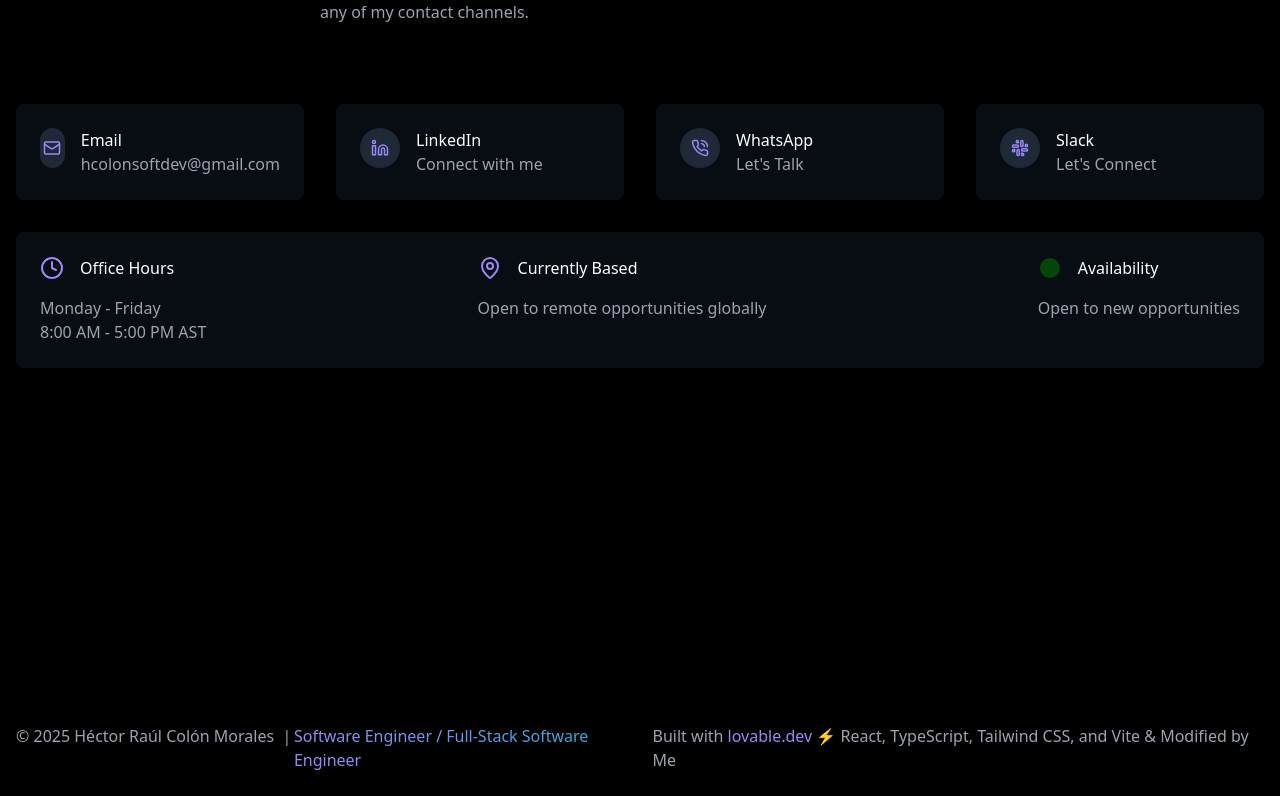
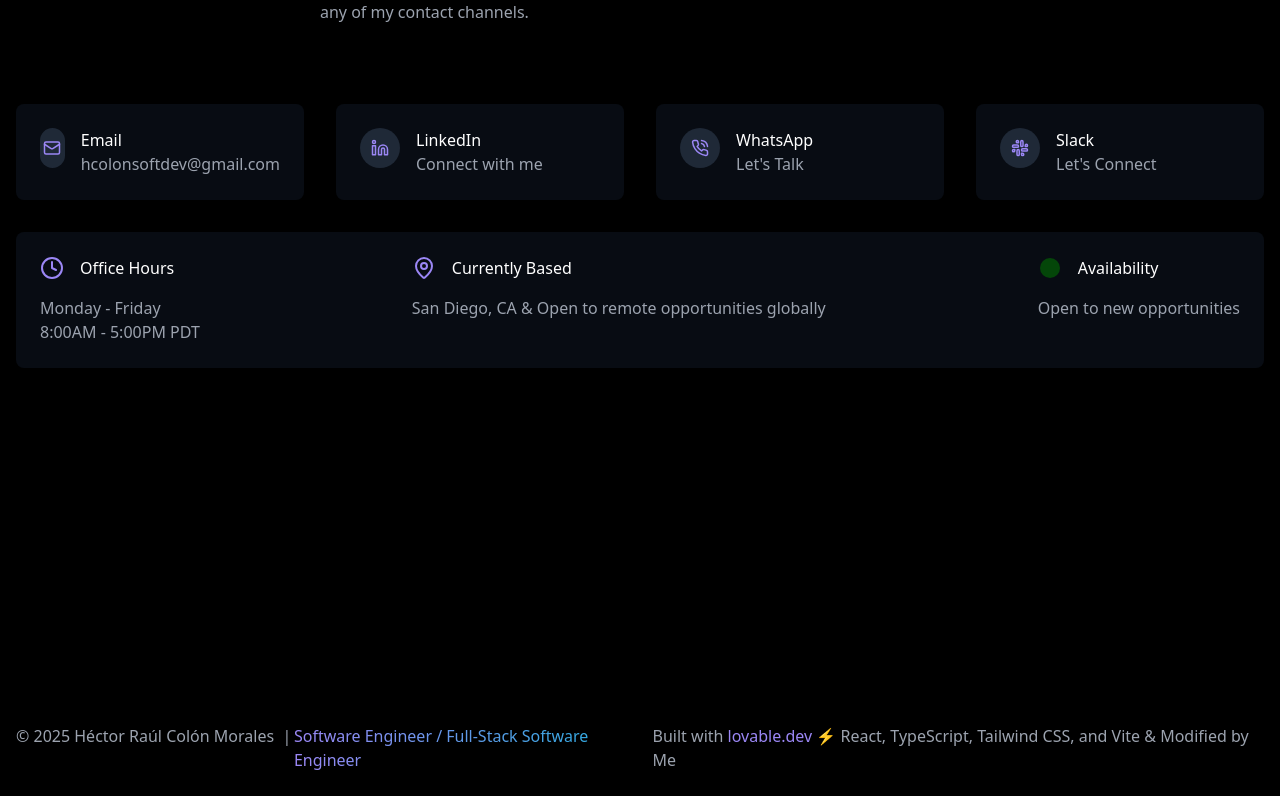
Before and after one commit to HectorColon/portfolio-design-journey, a React (Vite) app: page / in a window 1280 px wide. Shown: the part 5908-6704 px from the top of the page. Built offline with nearby package versions, Linux system fonts and the light colour scheme.

Commit message:
Update packages and contact method

```diff
--- a/src/components/sections/ContactMe.tsx
+++ b/src/components/sections/ContactMe.tsx
@@ -73,7 +73,7 @@ const ContactMe = ({
                             </div>
                             <div className="text-gray-400">
                                 <p>Monday - Friday</p>
-                                <p>8:00 AM - 5:00 PM AST</p>
+                                <p>8:00AM - 5:00PM PDT</p>
                             </div>
                         </div>
                         <div className={isMobile ? "pb-8" : ""}>
@@ -82,7 +82,7 @@ const ContactMe = ({
                                 <h4 className="text-white font-medium">Currently Based</h4>
                             </div>
                             <div className="text-gray-400">
-                                <p>Open to remote opportunities globally</p>
+                                <p>San Diego, CA & Open to remote opportunities globally</p>
                             </div>
                         </div>
                         <div>
--- a/src/constants/contact_methods.tsx
+++ b/src/constants/contact_methods.tsx
@@ -17,7 +17,7 @@ export const contactMethods = [
             icon: PhoneCallIcon,
             title: 'WhatsApp',
             value: `Let's Talk`,
-            link: 'https://wa.me/7872430820'
+            link: 'https://wa.me/6197427118'
         },
         {
             icon: Slack,
```
Also changed, not shown: package.json (+5 -5 lines), 1 other file (tests, documents, lock files or other folders).
